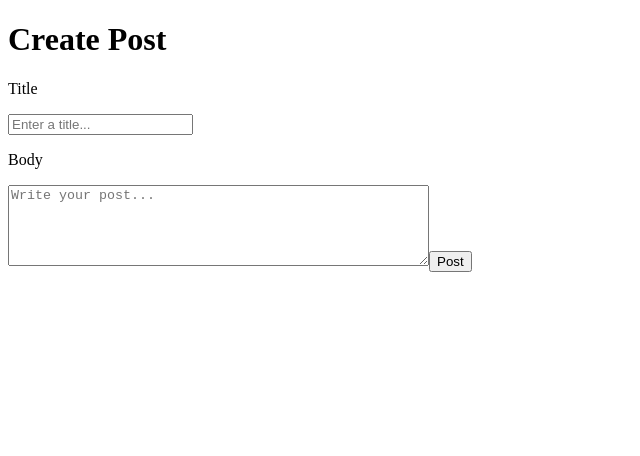
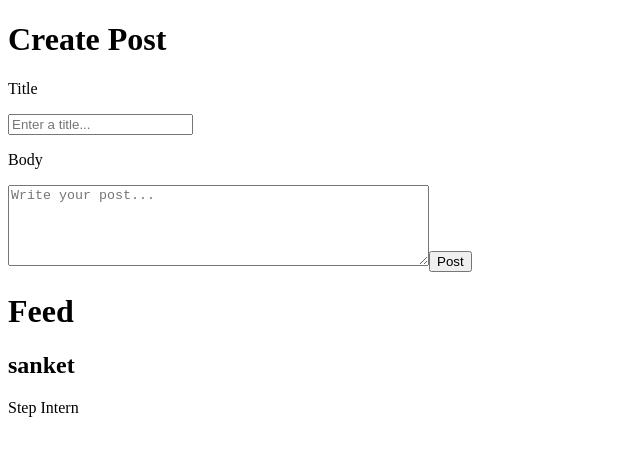
Before and after one commit to sanketpawar1103/readit, a React (Vite) app in the folder frontend/: page / in a window 1280 px wide. Shown: the top 456 px of the page, without its empty margins (0-640 px from the left). Built offline with nearby package versions, Linux system fonts and the light colour scheme.

Commit message:
Adds the same dummy post on every submit.
- Mokes the post.

```diff
--- a/frontend/src/App.tsx
+++ b/frontend/src/App.tsx
@@ -3,7 +3,7 @@ import { useState } from "react";
 const FormTitle = () => <h1>Create Post</h1>;
 
 const FormData = () => (
-  <div>
+  <>
     <p>Title</p>
     <input type="text" placeholder="Enter a title..." name="title" />
     <p>Body</p>
@@ -15,31 +15,50 @@ const FormData = () => (
     >
     </textarea>
     <button type="submit">Post</button>
-  </div>
+  </>
 );
 
-const DisplayForm = () => (
-  <form>
+const DisplayForm = ({ saveThePost, posts }) => (
+  <form
+    onSubmit={(e) => {
+      e.preventDefault();
+      saveThePost([...posts, { name: "sanket", body: "StepIntern" }]);
+    }}
+  >
     <FormTitle />
     <FormData />
   </form>
 );
 
-// const DisplayForm = () => {
-//   return (
-//     <div>
-//       <h1>Create Post</h1>
-//       <CreatePostForm />
-//     </div>
-//   );
-// };
+const Feed = ({ post }: { name: string; body: string }) => {
+  return (
+    <>
+      <h2>{post.name}</h2>
+      <p>{post.body}</p>
+    </>
+  );
+};
+
+const CreateFeed = ({ posts }) =>
+  posts.map((p, i) => <Feed post={p} key={i} />);
+
+const DisplayFeed = ({ posts }) => {
+  return (
+    <div>
+      <h1>Feed</h1>
+      <CreateFeed posts={posts} />
+    </div>
+  );
+};
 
 const App = () => {
-  const [count, setCount] = useState(0);
+  const dummyPosts = [{ name: "sanket", body: "Step Intern" }];
+  const [posts, setPosts] = useState(dummyPosts);
 
   return (
     <div>
-      <DisplayForm />
+      <DisplayForm saveThePost={setPosts} posts={posts} />
+      <DisplayFeed posts={posts} />
     </div>
   );
 };
```
